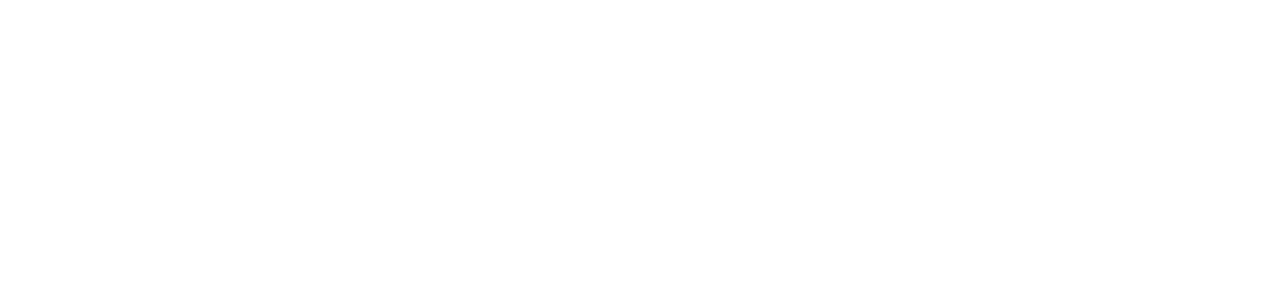
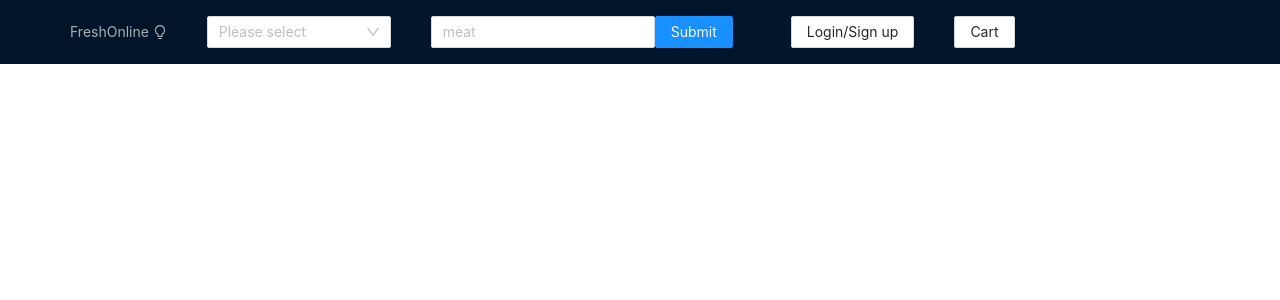
Before and after one commit to zekun7fan/FreshOnline_Frontend, a React (Create React App) app: page /error in a window 1280 px wide. Before the commit this address had no page. Shown: the top 300 px of the page. Built offline with nearby package versions, Linux system fonts and the light colour scheme; no server answers.

Commit message:
add search header nevigate

```diff
--- a/src/components/Home/index.tsx
+++ b/src/components/Home/index.tsx
@@ -15,6 +15,7 @@ import Logout from "../Logout";
 import PaymentMethodPanel from "../PaymentMethodPanel";
 import GoodsOverviewDisplay from '../GoodsOverviewDisplay';
 import GoodsDetailsDisplay from '../GoodsDetailsDisplay';
+import SearchHeader from "../SearchHeader";
 const { Header, Content, Sider, Footer } = Layout;
 
 function Home() {
@@ -27,6 +28,9 @@ function Home() {
             {/*    </Menu>*/}
             {/*</Header>*/}
             {/* <UserIcon/> */}
+            <Header className="header">
+                <SearchHeader />
+            </Header>
             <Routes>
                 <Route path={'/login'} element={<Login/>}/>
                 <Route path={'/register'} element={<Register/>}/>
--- a/src/components/SearchHeader/index.tsx
+++ b/src/components/SearchHeader/index.tsx
@@ -11,7 +11,7 @@ import {update_search_params} from "../../redux/actions/search_params";
 import {shallowEqual, useDispatch, useSelector} from "react-redux";
 import {update_search_brands} from "../../redux/actions/search_brands";
 import {update_search_results} from "../../redux/actions/search_results";
-import { Navigate,  useParams} from 'react-router-dom';
+import {Navigate, useNavigate, useParams} from 'react-router-dom';
 
 const empty_search_params: AdminSearchParam = {
     category_id: [],
@@ -54,6 +54,7 @@ export default function SearchHeader() {
     const cur_search_param = useSelector((state: RootState) => {
         return state.search_params
     }, shallowEqual)
+    let navigate = useNavigate();
 
     useEffect( () => {
         (async function loadCategoryTree() {
@@ -64,6 +65,7 @@ export default function SearchHeader() {
                 setCategoryTree(parseCategoryTree(tree))
             }
         })();
+        console.log('searchHeader useeffect monut categorytree')
     }, [])
 
     const ChangeBrandsAndResults = (goodsInfo: GoodsInfoBySearch | undefined) => {
@@ -82,7 +84,10 @@ export default function SearchHeader() {
             }
             dispatch(update_search_params(search_param))
             setKeyword("")
-            onQuery(search_param).then(r => ChangeBrandsAndResults(r))
+            onQuery(search_param).then(r => {
+                ChangeBrandsAndResults(r)
+                navigate("/goods")
+            })
         }
     }
 
@@ -93,18 +98,21 @@ export default function SearchHeader() {
             keyword: keyword
         }
         dispatch(update_search_params(search_param))
-        onQuery(search_param).then(r => ChangeBrandsAndResults(r))
+        onQuery(search_param).then(r => {
+            ChangeBrandsAndResults(r)
+            navigate("/goods")
+        })
     }
 
     // page redirection
-    const [redirect, set_redirect] = useState<string>("");
-    const switchto = (url:string) =>{
-        set_redirect(url);
-    }
-
-    if (redirect) {
-        return <Navigate to={redirect} />;
-    }
+    // const [redirect, set_redirect] = useState<string>("");
+    // const switchto = (url:string) =>{
+    //     set_redirect(url);
+    // }
+    //
+    // if (redirect) {
+    //     return <Navigate to={redirect} />;
+    // }
 
     return (
         <div className="logo">
@@ -124,8 +132,8 @@ export default function SearchHeader() {
                     />
                     <Button type="primary" onClick={onChangeKeyword}>Submit</Button>
                 </Menu.Item>
-                <Menu.Item key="header4"><Button onClick={()=>switchto('/login')}>Login/Sign up</Button></Menu.Item>
-                <Menu.Item key="header5"><Button onClick={()=>switchto('/cart')}>Cart</Button></Menu.Item>
+                <Menu.Item key="header4"><Button onClick={()=>navigate("/login")}>Login/Sign up</Button></Menu.Item>
+                <Menu.Item key="header5"><Button onClick={()=>navigate("/cart")}>Cart</Button></Menu.Item>
             </Menu>
         </div>
     );
--- a/src/net/http.ts
+++ b/src/net/http.ts
@@ -7,7 +7,7 @@ import {Resp} from "./resp";
 
 
 axios.defaults.withCredentials = true;
-const baseURL = 'http://localhost:8080'
+const baseURL = 'http://137.184.8.39:8080'
 axios.defaults.baseURL = baseURL
 
 const history = createBrowserHistory();
--- a/src/pages/HomePage/index.tsx
+++ b/src/pages/HomePage/index.tsx
@@ -28,9 +28,6 @@ function Homepage() {
                 <Divider />
             </Header>
             <Content>
-                <div>
-                    <SearchHeader />
-                </div>
                 <HomeContent/>
             </Content>
             <Footer>
--- a/src/pages/SearchPage/index.tsx
+++ b/src/pages/SearchPage/index.tsx
@@ -10,9 +10,6 @@ const { Header, Content, Sider, Footer } = Layout;
 export default function SearchPage() {
     return (
         <Layout>
-            <Header className="header">
-                <SearchHeader />
-            </Header>
             <Layout>
                 <Sider width={200} className="site-layout-background">
                     <SearchSider />
```
